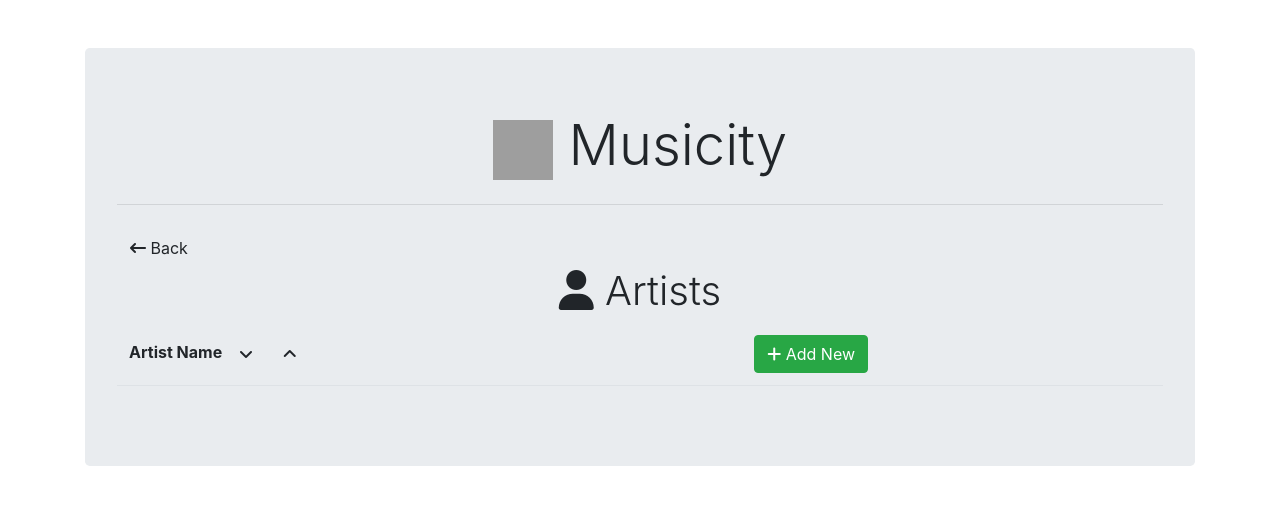
After one commit to Chili404/Musicity, a Django app: page /musicity/artist/ in a window 1280 px wide. The commit adds this page. Shown: the top 505 px of the page. Run offline with Django 4.2, Linux system fonts and the light colour scheme; data that the repository does not hold is empty; parts of the project's set-up code (start-up, migrations or seed data) failed here and were passed over; grey boxes are pictures that could not be loaded.

Commit message:
Added artist table, form , and list

```diff
--- /dev/null
+++ b/musicity_db/templates/musicity_db/artist_list.html
@@ -0,0 +1,48 @@
+{% extends "musicity_db/base.html" %}
+
+{% block content %}
+<a href="{% url 'home' %}" class="btn">
+    <i class="fa-solid fa-arrow-left-long"></i> Back
+</a>
+<h3 class="display-4 text-center" style="font-size: 2.5em">
+    <i class="fa-solid fa-user"></i>
+    Artists
+</h3>
+<table class="table table-borderless">
+    <thead class="border-bottom font-weight-bold">
+        <tr>
+            <td> Artist Name
+                <a href="{% url 'artist_sort_asc' 'name' %}" class="btn">
+                    <i class="fa-solid fa-angle-down"></i>
+                </a>
+                <a href="{% url 'artist_sort_dec' '-name' %}" class="btn">
+                    <i class="fa-solid fa-angle-up"></i>
+                </a>
+            </td>
+            <td>
+                <a href="{% url 'artist_insert' %}" class="btn btn-success">
+                    <i class="fas fa-plus"></i> Add New
+                </a>
+            </td>
+        </tr>
+    </thead>
+    <tbody>
+        {% for artist in artist_list %}
+            <tr>
+                <td>{{artist.name}}</td>
+                <td>
+                    <a href="{% url 'artist_update' artist.id %}" class="btn text-secondary" px-0>
+                        <i class="far fa-edit fa-lg"></i>
+                    </a>
+                    <form action="{% url 'artist_delete' artist.id %}" method="post" class="d-inline">
+                        {% csrf_token %}
+                        <button class="submit btn">
+                            <i class="far fa-trash-alt fa-lg text-danger float-right"></i>
+                        </button>
+                    </form>
+                </td>
+            </tr>
+        {% endfor %}
+    </tbody>
+</table>
+{% endblock content %}
--- a/musicity_db/urls.py
+++ b/musicity_db/urls.py
@@ -1,10 +1,11 @@
-from django.urls import path,include
+from django.urls import path, include
 from . import views
 urlpatterns = [
     path('home/', views.home, name="home"),
 
     # track urls
-    path('track/', views.track_list, name="track_list"), #localhost:p#/employee/list
+    # localhost:p#/employee/list
+    path('track/', views.track_list, name="track_list"),
     path('track/form/', views.track_form, name="track_insert"),
     path('track/<int:id>/', views.track_form, name="track_update"),
     path('track/delete/<int:id>', views.track_delete, name="track_delete"),
@@ -17,5 +18,13 @@ urlpatterns = [
     path('album/<int:id>/', views.album_form, name="album_update"),
     path('album/delete/<int:id>/', views.album_delete, name="album_delete"),
     path('album/<str:header>', views.album_sort_asc, name="album_sort_asc"),
-    path('album/<str:header>', views.album_sort_dec, name="album_sort_dec")
+    path('album/<str:header>', views.album_sort_dec, name="album_sort_dec"),
+
+    # artist urls
+    path('artist/', views.artist_list, name="artist_list"),
+    path('artist/form/', views.artist_form, name="artist_insert"),
+    path('artist/<int:id>/', views.artist_form, name="artist_update"),
+    path('artist/delete/<int:id>/', views.artist_delete, name="artist_delete"),
+    path('artist/<str:header>', views.artist_sort_asc, name="artist_sort_asc"),
+    path('artist/<str:header>', views.artist_sort_dec, name="artist_sort_dec")
 ]
--- a/musicity_db/views.py
+++ b/musicity_db/views.py
@@ -1,109 +1,146 @@
-import logging, sys
-
-from django.shortcuts import render,redirect
-from django.db import connection
+from django.shortcuts import render, redirect
 from .forms import *
 from .forms import TrackDurationQueryForm
 from .models import *
 # Create your views here.
+
+
 def home(request):
 
     return render(request, 'musicity_db/index.html')
 
 # track
 
+
 def track_list(request):
     track_list = Track.objects.all().order_by('name', 'duration')
     #track_list = Track.objects.all().order_by('-duration')
-    form = TrackDurationQueryForm(request.POST or None)
-    if request.method == "POST":
-        form = TrackDurationQueryForm(request.POST)
-        if form.is_valid():
-            cursor=connection.cursor()
-            statement = "call QueryDuration({0}, {1})".format(form.cleaned_data['start_duration'], form.cleaned_data['end_duration'])
-            cursor.execute(statement)
-            result = cursor.fetchall()
-            track_list = Track.objects.filter( pk__in = (o[0] for o in result) )
-
-        #original_stdout = sys.stdout # Save a reference to the original standard output
-        #with open('testing.txt', 'w') as f:
-        #        sys.stdout = f # Change the standard output to the file we created.
-        #        print(form)
-        #        sys.stdout = original_stdout
-
-    context = {'track_list': track_list, 'form':form}
+    context = {'track_list': track_list}
     return render(request, "musicity_db/track_list.html", context)
 
 
 def track_form(request, id=0):
     if request.method == "GET":
-        if id == 0: #insert
+        if id == 0:  # insert
             form = TrackForm()
-        else: #update
+        else:  # update
             track = Track.objects.get(pk=id)
             form = TrackForm(instance=track)
-        return render(request, "musicity_db/track_form.html", {'form':form})
+        return render(request, "musicity_db/track_form.html", {'form': form})
     else:
         if id == 0:
             form = TrackForm(request.POST)
         else:
             track = Track.objects.get(pk=id)
-            form = TrackForm(request.POST, instance = track)
+            form = TrackForm(request.POST, instance=track)
         if form.is_valid():
             form.save()
         return redirect('/musicity/track/')
+
 
 def track_delete(request, id):
     track = Track.objects.get(pk=id)
     track.delete()
     return redirect('/musicity/track/')
 
+
 def track_sort_asc(request, header):
     track_list = Track.objects.all().order_by(header)
-    context = {'track_list':track_list}
+    context = {'track_list': track_list}
     return render(request, "musicity_db/track_list.html", context)
+
 
 def track_sort_dec(request, header):
     track_list = Track.objects.all().order_by(header)
-    context = {'track_list':track_list}
+    context = {'track_list': track_list}
     return render(request, "musicity_db/track_list.html", context)
 
 # album
 
+
 def album_list(request):
     album_list = Album.objects.all().order_by('name')
-    context = {'album_list':album_list}
+    context = {'album_list': album_list}
     return render(request, "musicity_db/album_list.html", context)
+
 
 def album_form(request, id=0):
     if request.method == "GET":
-        if id == 0: #insert
+        if id == 0:  # insert
             form = AlbumForm()
-        else: #update
+        else:  # update
             album = Album.objects.get(pk=id)
             form = AlbumForm(instance=album)
-        return render(request, "musicity_db/album_form.html", {'form':form})
+        return render(request, "musicity_db/album_form.html", {'form': form})
     else:
         if id == 0:
             form = AlbumForm(request.POST)
         else:
             album = Album.objects.get(pk=id)
-            form = AlbumForm(request.POST, instance = album)
+            form = AlbumForm(request.POST, instance=album)
         if form.is_valid():
             form.save()
         return redirect('/musicity/album/')
+
 
 def album_delete(request, id):
     album = Album.objects.get(pk=id)
     album.delete()
     return redirect('/musicity/album/')
 
+
 def album_sort_asc(request, header):
     album_list = Album.objects.all().order_by(header)
-    context = {'album_list':album_list}
+    context = {'album_list': album_list}
     return render(request, "musicity_db/album_list.html", context)
+
 
 def album_sort_dec(request, header):
     album_list = Album.objects.all().order_by(header)
-    context = {'album_list':album_list}
+    context = {'album_list': album_list}
     return render(request, "musicity_db/album_list.html", context)
+
+
+# artist
+
+def artist_list(request):
+    artist_list = Artist.objects.all().order_by('name')
+    context = {'artist_list': artist_list}
+    return render(request, "musicity_db/artist_list.html", context)
+
+
+def artist_form(request, id=0):
+    if request.method == "GET":
+        if id == 0:  # insert
+            form = ArtistForm()
+        else:  # update
+            artist = Artist.objects.get(pk=id)
+            form = ArtistForm(instance=artist)
+        return render(request, "musicity_db/artist_form.html", {'form': form})
+    else:
+        if id == 0:
+            form = ArtistForm(request.POST)
+        else:
+            artist = Artist.objects.get(pk=id)
+            form = ArtistForm(request.POST, instance=artist)
+        if form.is_valid():
+            form.save()
+        return redirect('/musicity/artist/')
+
+
+def artist_delete(request, id):
+    artist = Artist.objects.get(pk=id)
+    artist.delete()
+    return redirect('/musicity/artist/')
+
+
+def artist_sort_asc(request, header):
+    artist_list = Artist.objects.all().order_by(header)
+    context = {'artist_list': artist_list}
+    return render(request, "musicity_db/artist_list.html", context)
+
+
+def artist_sort_dec(request, header):
+    artist_list = Artist.objects.all().order_by(header)
+    context = {'artist_list': artist_list}
+    return render(request, "musicity_db/artist_list.html", context)
```
Also changed, not shown: musicity_db/forms.py (+21 -11 lines), musicity_db/templates/musicity_db/artist_form.html (added, +18 -0 lines), musicity_db/templates/musicity_db/index.html (+11 -0 lines).
